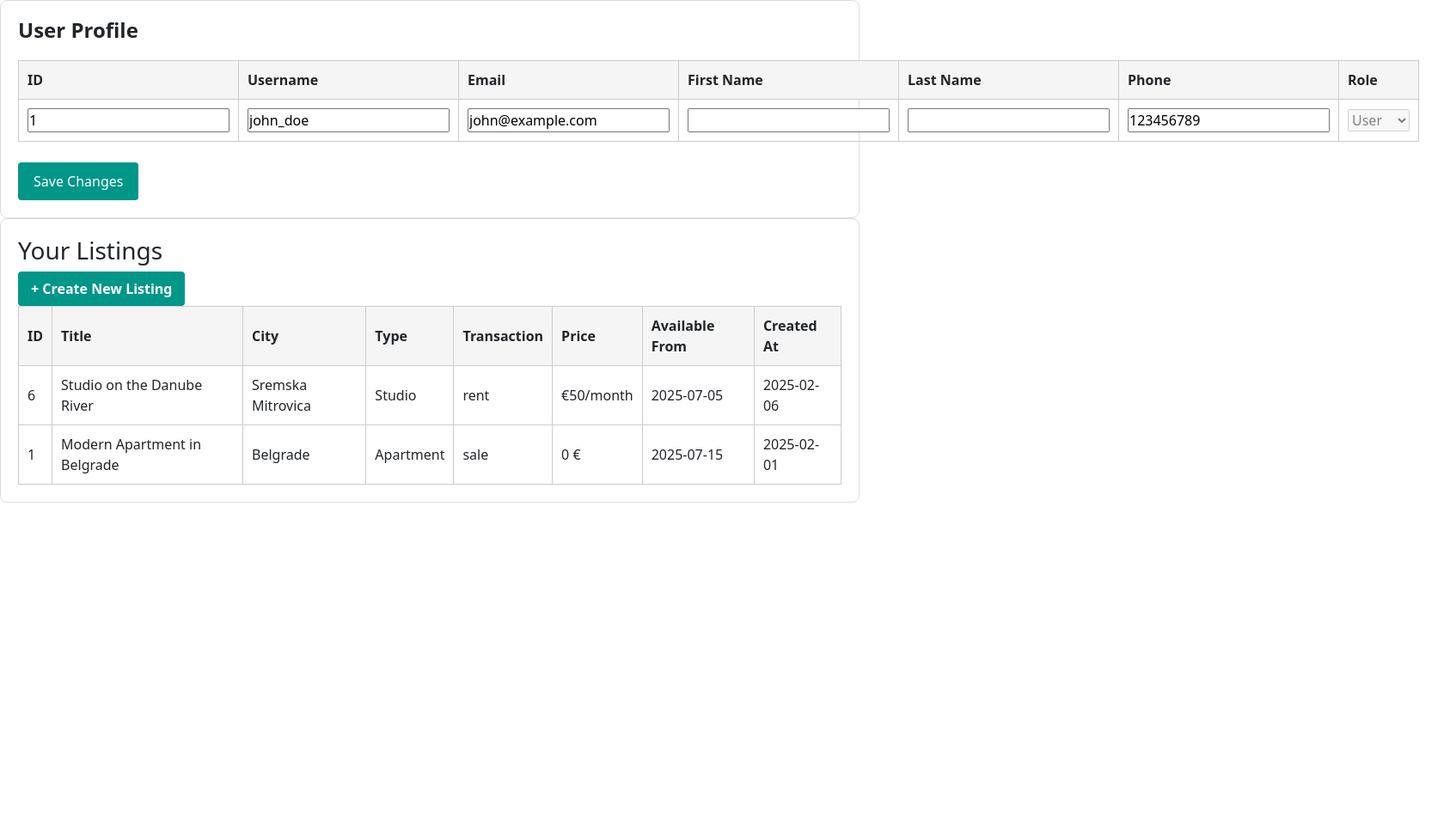
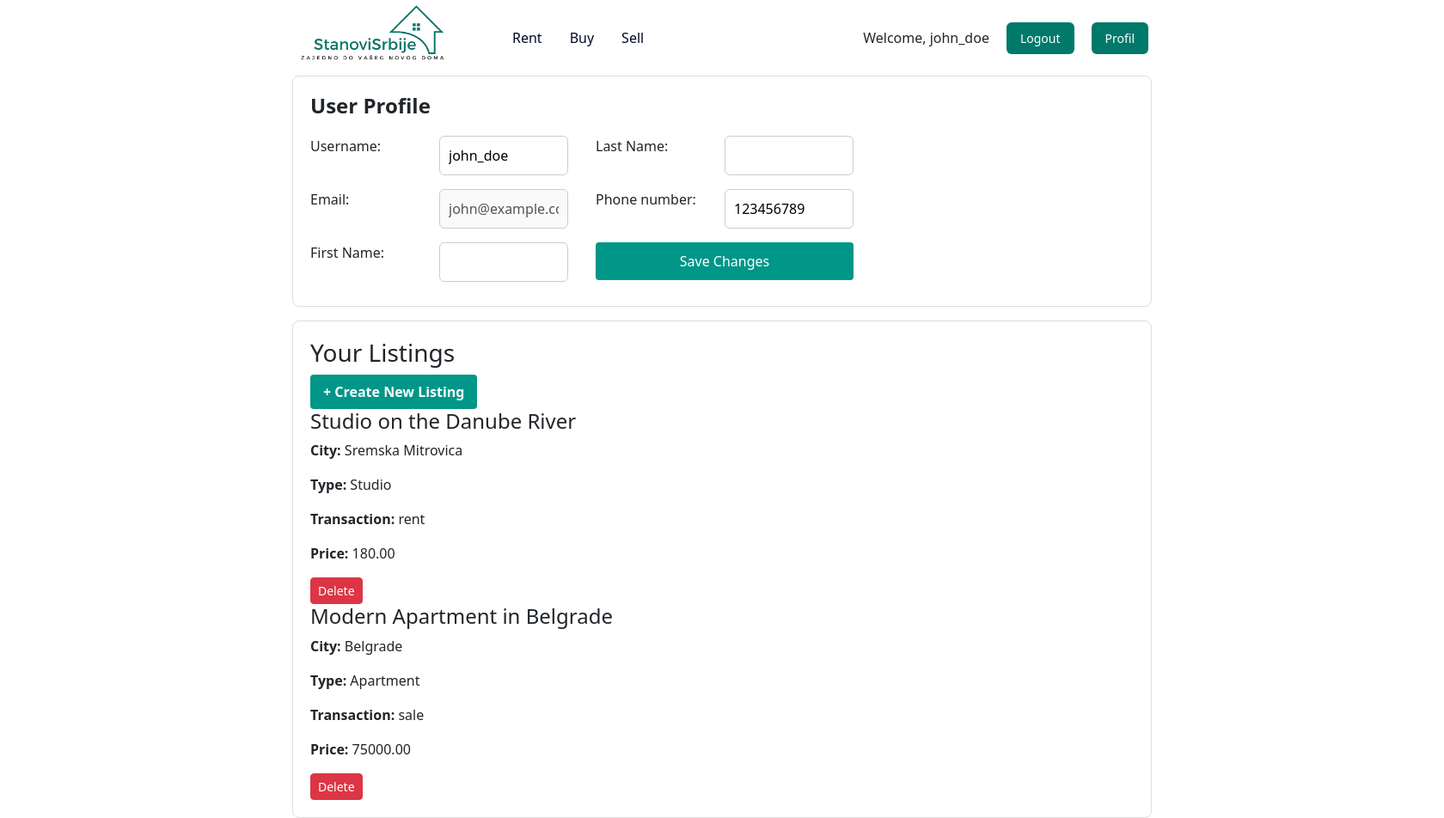
Before and after one commit to rotetomi97123/TMR, a PHP site: page /pages/profil.php in a window 1680 px wide. Shown: the whole page at 86% size. Before the commit the page ends 585 px from the top, so only its background shows below. Run offline with PHP 8.4, Linux system fonts and the light colour scheme; a user stored in the database is signed in; data comes from the database, SQL or seed files in the repository; grey boxes are pictures that could not be loaded.

Commit message:
Profile php

```diff
--- /dev/null
+++ b/js/profile.js
@@ -0,0 +1,87 @@
+document.addEventListener("DOMContentLoaded", () => {
+  const save_profile_form = document.querySelector(".save_profile");
+
+  const save_username = document.querySelector(".save_profile_username");
+  const save_first_name = document.querySelector(".save_profile_first_name");
+  const save_last_name = document.querySelector(".save_profile_last_name");
+  const save_phone = document.querySelector(".save_profile_phone");
+
+  const error_msg_username = document.querySelector("#error_msg_username");
+  const error_msg_first_name = document.querySelector("#error_msg_first_name");
+  const error_msg_last_name = document.querySelector("#error_msg_last_name");
+  const error_msg_phone = document.querySelector("#error_msg_phone");
+
+  save_profile_form.addEventListener("submit", (event) => {
+    let isValid = true;
+
+    const save_username_value = save_username.value.trim();
+    const save_first_name_value = save_first_name.value.trim();
+    const save_last_name_value = save_last_name.value.trim();
+    const save_phone_value = save_phone.value.trim();
+
+    // USERNAME
+    if (save_username_value.length < 8 || save_username_value === "") {
+      error_msg_username.textContent =
+        "Username must contain at least 8 characters.";
+      error_msg_username.style.color = "red";
+      save_username.style.border = "2px solid red";
+      isValid = false;
+    }
+    // FIRST NAME
+    if (
+      !/^[a-zA-Z-' ]{2,50}$/.test(save_first_name_value) ||
+      save_username_value === "" ||
+      save_first_name_value.length < 3
+    ) {
+      error_msg_first_name.textContent =
+        "First name should be only characters atleast 3.";
+      error_msg_first_name.style.color = "red";
+      save_first_name.style.border = "2px solid red";
+      isValid = false;
+    }
+    // LAST NAME
+    if (
+      !/^[a-zA-Z-' ]{2,50}$/.test(save_last_name_value) ||
+      save_last_name_value === "" ||
+      save_last_name_value.length < 3
+    ) {
+      error_msg_last_name.textContent =
+        "Last name should be only characters atleast 3.";
+      error_msg_last_name.style.color = "red";
+      save_last_name.style.border = "2px solid red";
+      isValid = false;
+    }
+    // PHONE NUMBER
+    if (
+      !/^[0-9 +\-]{5,20}$/.test(save_phone_value) ||
+      save_phone_value === "" ||
+      save_phone_value.length < 3
+    ) {
+      error_msg_phone.textContent = "Phone format incorrect.";
+      error_msg_phone.style.color = "red";
+      save_phone.style.border = "2px solid red";
+      isValid = false;
+    }
+
+    if (!isValid) {
+      event.preventDefault();
+    }
+  });
+
+  save_username.addEventListener("input", () => {
+    save_username.style.border = "";
+    error_msg_username.textContent = "";
+  });
+  save_first_name.addEventListener("input", () => {
+    save_first_name.style.border = "";
+    error_msg_first_name.textContent = "";
+  });
+  save_last_name.addEventListener("input", () => {
+    save_last_name.style.border = "";
+    error_msg_last_name.textContent = "";
+  });
+  save_phone.addEventListener("input", () => {
+    save_phone.style.border = "";
+    error_msg_phone.textContent = "";
+  });
+});
--- a/pages/profil.php
+++ b/pages/profil.php
@@ -63,42 +63,42 @@
   <link rel="icon" href="../assets/favicon.ico" type="image/x-icon" />
 </head>
 <body>
-
+    <?php include "../includes/header.php"; ?>
+<div class="profile_wrapper">
   <div class="profile-card">
     <h2 class="profile-title">User Profile</h2>
-    <form action="save-profile.php" method="POST">
-      <table class="profile-table">
-        <thead>
-          <tr>
-            <th>ID</th>
-            <th>Username</th>
-            <th>Email</th>
-            <th>First Name</th>
-            <th>Last Name</th>
-            <th>Phone</th>
-            <th>Role</th>
-          </tr>
-        </thead>
-        <tbody>
-          <tr>
-            <td><input type="text" name="user_id" value="<?= htmlspecialchars($userId) ?>" readonly></td>
-            <td><input type="text" name="username" value="<?= htmlspecialchars($user['username']) ?>" readonly></td>
-            <td><input type="email" name="email" value="<?= htmlspecialchars($user['email']) ?>" required></td>
-            <td><input type="text" name="first_name" value="<?= htmlspecialchars($user['first_name']) ?>"></td>
-            <td><input type="text" name="last_name" value="<?= htmlspecialchars($user['last_name']) ?>"></td>
-            <td><input type="text" name="phone" value="<?= htmlspecialchars($user['phone']) ?>"></td>
-            <td>
-              <select name="role" disabled>
-                <option value="guest" <?= $user['role'] === 'guest' ? 'selected' : '' ?>>Guest</option>
-                <option value="user" <?= $user['role'] === 'user' ? 'selected' : '' ?>>User</option>
-                <option value="admin" <?= $user['role'] === 'admin' ? 'selected' : '' ?>>Admin</option>
-              </select>
-            </td>
-          </tr>
-        </tbody>
-      </table>
-      <br />
+    <form action="save-profile.php" method="POST" class="save_profile">
+            <div class="save-profile-flex">
+                <label for="username">Username:
+                    <input type="text" name="username" class="save_profile_username" value="<?= htmlspecialchars($user['username']) ?>" >
+                </label>
+                <div id="error_msg_username"></div>
+                <label for="email">Email:
+                    <input type="email" name="email" class="save_profile_email" disabled value="<?= htmlspecialchars($user['email']) ?> " >
+                </label>
+                <div></div>
+                <label for="first_name">First Name:
+                    <input type="text" name="first_name"  class="save_profile_first_name"value="<?= htmlspecialchars($user['first_name']) ?>">
+                </label>
+                <div id="error_msg_first_name"></div>
+            </div>
+             <div class="save-profile-flex">
+                <label for="last_name">Last Name:
+                    <input type="text" name="last_name"  class="save_profile_last_name"value="<?= htmlspecialchars($user['last_name']) ?>">
+                </label>
+                <div id="error_msg_last_name"></div>
+                <label for="phone">Phone number:
+                    <input type="text" name="phone" class="save_profile_phone" value="<?= htmlspecialchars($user['phone']) ?>">
+                </label>
+                <div id="error_msg_phone"></div>
                 <button type="submit" class="save-button">Save Changes</button>
+                <?php if (isset($_GET['success']) && $_GET['success'] == '1'): ?>
+                    <div style="color: green; font-weight: bold; margin-bottom: 10px;">
+                        Profile updated successfully!
+                    </div>
+                    <?php endif; ?>
+                </div>
+
     </form>
   </div>
 
@@ -106,51 +106,55 @@
   <h3>Your Listings</h3>
   <a href="../pages/create-listing.php" class="btn-create-listing">+ Create New Listing</a>
 
+  <?php if (isset($_GET['delete_success'])): ?>
+    <div style="color: green; font-weight: bold; margin-bottom: 10px;">
+      Listing deleted successfully!
+    </div>
+  <?php elseif (isset($_GET['delete_error'])): ?>
+    <div style="color: red; font-weight: bold; margin-bottom: 10px;">
+      Failed to delete listing.
+    </div>
+  <?php endif; ?>
+
   <?php if (empty($listings)): ?>
     <p>You have no active listings yet.</p>
   <?php else: ?>
-      <table class="profile-table">
-        <thead>
-          <tr>
-            <th>ID</th>
-            <th>Title</th>
-            <th>City</th>
-            <th>Type</th>
-            <th>Transaction</th>
-            <th>Price</th>
-            <th>Available From</th>
-            <th>Created At</th>
-          </tr>
-        </thead>
-        <tbody>
+    <div class="listing-cards">
       <?php foreach ($listings as $listing): ?>
-            <tr>
-              <td><?= htmlspecialchars($listing['property_id']) ?></td>
-              <td><?= htmlspecialchars($listing['title']) ?></td>
-              <td><?= htmlspecialchars($listing['city']) ?></td>
-              <td><?= ucfirst(htmlspecialchars($listing['property_type'])) ?></td>
-              <td><?= htmlspecialchars($listing['transaction']) ?></td>
-              <td>
-                <?php
-                  if ($listing['transaction'] === 'sale') {
-                    // Eladási ár logika (példa)
-                    $priceEUR = floor(floatval($listing['price']) / 117000) * 1000;
-                    echo number_format($priceEUR, 0, ',', '.') . " €";
-                  } else {
-                    // Bérleti ár logika (példa)
-                    $price = ceil(floatval($listing['price']) / (117 * 50)) * 50;
-                    echo "€" . number_format($price, 0, ',', '.') . "/month";
-                  }
-                ?>
-              </td>
-              <td><?= htmlspecialchars($listing['available_from'] ?? '-') ?></td>
-              <td><?= date('Y-m-d', strtotime($listing['created_at'])) ?></td>
-            </tr>
+        <div class="listing-card">
+          <div class="listing-image" style="background-image: url('<?= $listing['image_url'] ?? "../assets/placeholder.jpg" ?>');"></div>
+          <div class="listing-content">
+            <h4><?= htmlspecialchars($listing['title']) ?></h4>
+            <p><strong>City:</strong> <?= htmlspecialchars($listing['city']) ?></p>
+            <p><strong>Type:</strong> <?= ucfirst(htmlspecialchars($listing['property_type'])) ?></p>
+            <p><strong>Transaction:</strong> <?= htmlspecialchars($listing['transaction']) ?></p>
+            <p>
+              <strong>Price:</strong> <?= htmlspecialchars($listing['price']) ?>
+            </p>
+            <form action="delete-listing.php" method="POST" onsubmit="return confirm('Are you sure you want to delete this listing?');">
+              <input type="hidden" name="property_id" value="<?= $listing['property_id'] ?>">
+              <button type="submit" class="btn btn-sm btn-danger">Delete</button>
+            </form>
+          </div>
+        </div>
       <?php endforeach; ?>
-        </tbody>
-      </table>
+    </div>
   <?php endif; ?>
 </div>
 
+
+</div>
+<script src="../js/profile.js"></script>
+<script>
+  document.addEventListener("DOMContentLoaded", () => {
+    const successBox = document.querySelector("div[style*='green']");
+    if (successBox) {
+      setTimeout(() => {
+        successBox.style.display = "none";
+      }, 3000);
+    }
+  });
+</script>
+
 </body>
 </html>
--- a/scss/styles.scss
+++ b/scss/styles.scss
@@ -1010,3 +1010,36 @@
 .swiper {
   max-width: 325px !important;
 }
+.save_profile {
+  display: flex;
+  gap: 32px;
+  label {
+    width: 300px;
+    display: flex;
+    justify-content: space-between;
+  }
+  input {
+    padding: 10px;
+    border: 1px solid #ccc;
+    border-radius: 6px;
+    font-size: 16px;
+    transition: border-color 0.2s ease;
+    max-width: 150px;
+    @media (max-width: 768px) {
+      max-width: unset;
+    }
+  }
+}
+.save-profile-flex {
+  display: flex;
+  flex-direction: column;
+  gap: 8px;
+}
+
+.profile_wrapper {
+  display: flex;
+  flex-direction: column;
+  justify-content: center;
+  align-items: center;
+  gap: 16px;
+}
```
Also changed, not shown: pages/create-listing.php (+93 -20 lines), pages/delete-listing.php (added, +41 -0 lines), pages/save-profile.php (+30 -19 lines), css/styles.css, 1 other file. Lines whose indentation alone changed are shown as unchanged.
